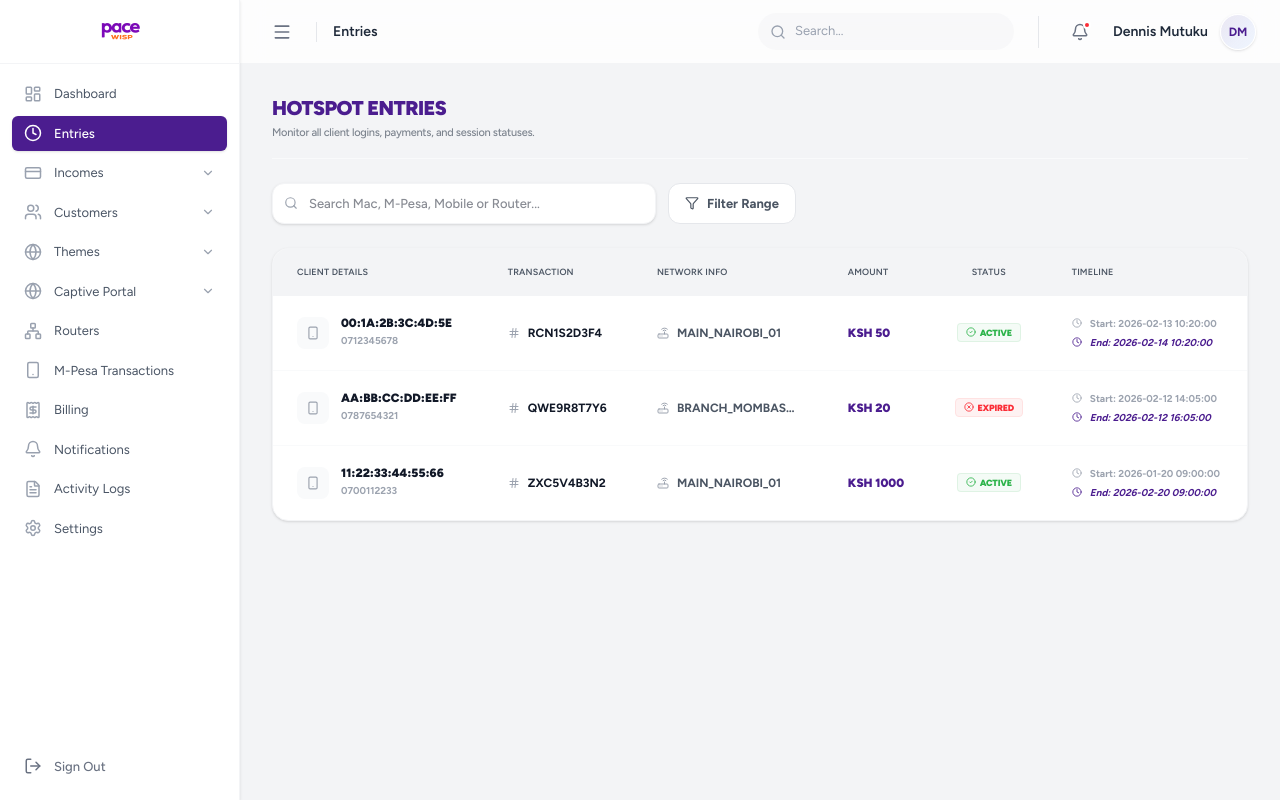
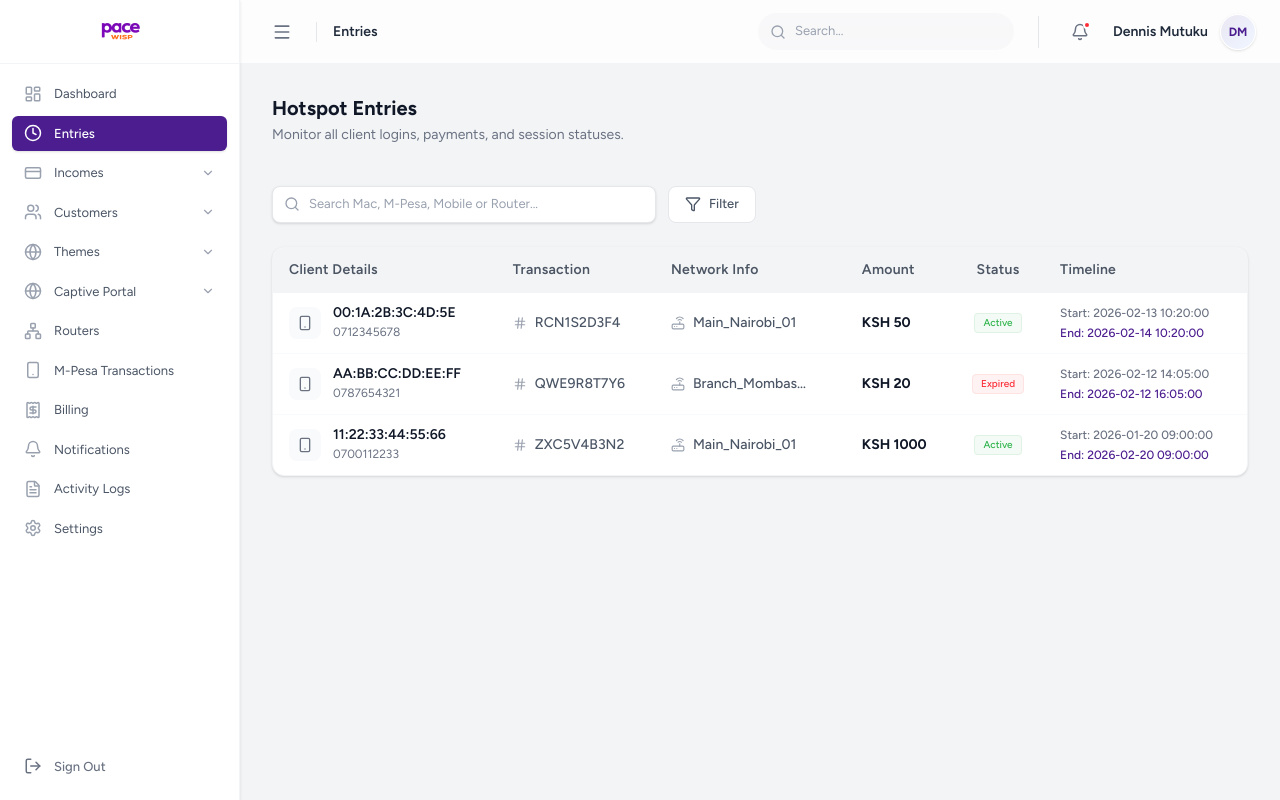
Before and after one commit to dennismutuku2005/pacewebsite, a Next.js app in the folder isphotspotportal/: page /dashboard/entries in a window 1280 px wide. Built offline with nearby package versions, Linux system fonts and the light colour scheme.

Commit message:
Auto-update: page.js

```diff
--- a/isphotspotportal/src/app/dashboard/entries/page.js
+++ b/isphotspotportal/src/app/dashboard/entries/page.js
@@ -1,8 +1,7 @@
 "use client"
 
 import React, { useState, useEffect } from 'react'
-import { Search, Filter, Clock, Smartphone, Hash, CreditCard, Router as RouterIcon, CheckCircle2, XCircle } from 'lucide-react'
-import { cn } from '@/lib/utils'
+import { Search, Filter, Clock, Smartphone, Hash, Router as RouterIcon, CheckCircle2, XCircle } from 'lucide-react'
 import { Badge } from '@/components/Badge'
 import { Skeleton } from '@/components/Skeleton'
 
@@ -61,102 +60,99 @@ export default function EntriesPage() {
     )
 
     return (
-        <div className="space-y-6 font-figtree animate-in fade-in duration-700">
+        <div className="space-y-6 font-figtree animate-in fade-in duration-700 max-w-[1600px] mx-auto">
             {/* Page Header */}
-            <div className="flex flex-col sm:flex-row sm:items-end justify-between gap-4 border-b border-gray-50 pb-4">
+            <div className="flex flex-col sm:flex-row sm:items-end justify-between gap-4 border-b border-gray-100 pb-4">
                 <div>
-                    <h1 className="text-[20px] font-black text-pace-purple leading-tight tracking-tight uppercase">Hotspot Entries</h1>
-                    <p className="text-[11px] text-admin-label mt-1 font-medium tracking-tight opacity-70">Monitor all client logins, payments, and session statuses.</p>
+                    <h1 className="text-xl font-bold text-gray-900 leading-tight">Hotspot Entries</h1>
+                    <p className="text-sm text-gray-500 mt-1">Monitor all client logins, payments, and session statuses.</p>
                 </div>
             </div>
 
             {/* Control Bar */}
             <div className="flex flex-col md:flex-row items-center gap-3">
                 <div className="relative w-full md:w-96">
-                    <Search className="absolute left-3 top-1/2 -translate-y-1/2 text-admin-dim" size={14} />
+                    <Search className="absolute left-3 top-1/2 -translate-y-1/2 text-gray-400" size={16} />
                     <input
                         type="text"
                         placeholder="Search Mac, M-Pesa, Mobile or Router..."
                         value={searchTerm}
                         onChange={(e) => setSearchTerm(e.target.value)}
-                        className="w-full pl-9 pr-3 py-2.5 rounded-xl border border-gray-100 bg-white focus:ring-1 focus:ring-pace-purple/10 focus:border-pace-purple outline-none text-[12px] font-medium text-admin-value shadow-sm transition-all"
+                        className="w-full pl-9 pr-3 py-2 rounded-lg border border-gray-200 bg-white focus:ring-1 focus:ring-pace-purple focus:border-pace-purple outline-none text-sm text-gray-700 placeholder:text-gray-400 shadow-sm transition-all"
                     />
                 </div>
-                <button className="flex items-center gap-2 px-4 py-2.5 border border-gray-200 text-admin-label rounded-xl hover:border-pace-purple hover:text-pace-purple transition-all bg-white text-[11px] font-bold">
-                    <Filter size={14} /> Filter Range
+                <button className="flex items-center gap-2 px-4 py-2 border border-gray-200 text-gray-600 rounded-lg hover:bg-gray-50 transition-all bg-white text-sm font-medium">
+                    <Filter size={16} /> Filter
                 </button>
             </div>
 
             {/* Table */}
-            <div className="bg-white border border-gray-100 rounded-2xl overflow-hidden shadow-sm">
+            <div className="bg-white border border-gray-100 rounded-xl shadow-sm overflow-hidden">
                 <div className="overflow-x-auto">
-                    <table className="w-full text-left text-[12px] whitespace-nowrap border-collapse">
+                    <table className="w-full text-left text-sm whitespace-nowrap">
                         <thead>
-                            <tr className="bg-gray-50/50 border-b border-gray-100 font-bold text-admin-dim uppercase tracking-widest text-[9px]">
-                                <th className="px-6 py-4">Client Details</th>
-                                <th className="px-6 py-4">Transaction</th>
-                                <th className="px-6 py-4">Network Info</th>
-                                <th className="px-6 py-4">Amount</th>
-                                <th className="px-6 py-4 text-center">Status</th>
-                                <th className="px-6 py-4">Timeline</th>
+                            <tr className="bg-gray-50 border-b border-gray-100 text-gray-500 font-medium">
+                                <th className="px-4 py-3 font-semibold">Client Details</th>
+                                <th className="px-4 py-3 font-semibold">Transaction</th>
+                                <th className="px-4 py-3 font-semibold">Network Info</th>
+                                <th className="px-4 py-3 font-semibold">Amount</th>
+                                <th className="px-4 py-3 font-semibold text-center">Status</th>
+                                <th className="px-4 py-3 font-semibold">Timeline</th>
                             </tr>
                         </thead>
                         <tbody className="divide-y divide-gray-50">
                             {isLoading ? (
                                 [...Array(5)].map((_, i) => (
                                     <tr key={i}>
-                                        <td className="px-6 py-5"><Skeleton className="h-4 w-32" /></td>
-                                        <td className="px-6 py-5"><Skeleton className="h-4 w-24" /></td>
-                                        <td className="px-6 py-5"><Skeleton className="h-4 w-28" /></td>
-                                        <td className="px-6 py-5"><Skeleton className="h-4 w-12" /></td>
-                                        <td className="px-6 py-5"><Skeleton className="h-4 w-16 mx-auto" /></td>
-                                        <td className="px-6 py-5"><Skeleton className="h-4 w-32" /></td>
+                                        <td className="px-4 py-3"><Skeleton className="h-4 w-32" /></td>
+                                        <td className="px-4 py-3"><Skeleton className="h-4 w-24" /></td>
+                                        <td className="px-4 py-3"><Skeleton className="h-4 w-28" /></td>
+                                        <td className="px-4 py-3"><Skeleton className="h-4 w-12" /></td>
+                                        <td className="px-4 py-3"><Skeleton className="h-4 w-16 mx-auto" /></td>
+                                        <td className="px-4 py-3"><Skeleton className="h-4 w-32" /></td>
                                     </tr>
                                 ))
                             ) : (
                                 filteredEntries.map((entry) => (
-                                    <tr key={entry.id} className="hover:bg-gray-50/30 transition-colors group">
-                                        <td className="px-6 py-5">
+                                    <tr key={entry.id} className="hover:bg-gray-50 transition-colors group">
+                                        <td className="px-4 py-3">
                                             <div className="flex items-center gap-3">
-                                                <div className="w-8 h-8 rounded-lg bg-gray-50 flex items-center justify-center text-admin-dim group-hover:bg-pace-purple/5 group-hover:text-pace-purple transition-colors">
-                                                    <Smartphone size={14} />
+                                                <div className="w-8 h-8 rounded-lg bg-gray-50 flex items-center justify-center text-gray-500 group-hover:text-pace-purple transition-colors">
+                                                    <Smartphone size={16} />
                                                 </div>
                                                 <div>
-                                                    <p className="font-black text-admin-value leading-none uppercase">{entry.mac}</p>
-                                                    <p className="text-[10px] text-admin-dim font-bold mt-1">{entry.mobile}</p>
+                                                    <p className="font-semibold text-gray-900 leading-none">{entry.mac}</p>
+                                                    <p className="text-xs text-gray-500 mt-1">{entry.mobile}</p>
                                                 </div>
                                             </div>
                                         </td>
-                                        <td className="px-6 py-5">
-                                            <div className="flex items-center gap-2">
-                                                <Hash size={12} className="text-admin-dim" />
-                                                <span className="font-bold text-admin-value uppercase">{entry.mpesaCode}</span>
+                                        <td className="px-4 py-3">
+                                            <div className="flex items-center gap-2 text-gray-600">
+                                                <Hash size={14} className="text-gray-400" />
+                                                <span className="font-medium">{entry.mpesaCode}</span>
                                             </div>
                                         </td>
-                                        <td className="px-6 py-5">
-                                            <div className="flex items-center gap-2">
-                                                <RouterIcon size={12} className="text-admin-dim" />
-                                                <span className="font-bold text-admin-label truncate max-w-[120px] uppercase">{entry.router}</span>
+                                        <td className="px-4 py-3">
+                                            <div className="flex items-center gap-2 text-gray-600">
+                                                <RouterIcon size={14} className="text-gray-400" />
+                                                <span className="font-medium truncate max-w-[120px]">{entry.router}</span>
                                             </div>
                                         </td>
-                                        <td className="px-6 py-5">
-                                            <span className="font-black text-pace-purple">KSH {entry.amount}</span>
+                                        <td className="px-4 py-3">
+                                            <span className="font-bold text-gray-900">KSH {entry.amount}</span>
                                         </td>
-                                        <td className="px-6 py-5 text-center">
-                                            <Badge variant={entry.status === 'Active' ? 'success' : 'error'} className="text-[9px] font-black tracking-tight">
-                                                {entry.status === 'Active' ? <CheckCircle2 size={10} className="mr-1" /> : <XCircle size={10} className="mr-1" />}
-                                                {entry.status.toUpperCase()}
+                                        <td className="px-4 py-3 text-center">
+                                            <Badge variant={entry.status === 'Active' ? 'success' : 'error'} className="text-[10px] px-2 py-0.5 font-medium">
+                                                {entry.status}
                                             </Badge>
                                         </td>
-                                        <td className="px-6 py-5">
+                                        <td className="px-4 py-3">
                                             <div className="space-y-1">
-                                                <div className="flex items-center gap-2 text-admin-dim">
-                                                    <Clock size={10} />
-                                                    <span className="text-[10px] font-bold">Start: {entry.createTime}</span>
+                                                <div className="flex items-center gap-2 text-gray-500 text-xs">
+                                                    <span className="font-medium">Start: {entry.createTime}</span>
                                                 </div>
-                                                <div className="flex items-center gap-2 text-pace-purple">
-                                                    <Clock size={10} />
-                                                    <span className="text-[10px] font-bold italic">End: {entry.expireTime}</span>
+                                                <div className="flex items-center gap-2 text-pace-purple text-xs">
+                                                    <span className="font-medium">End: {entry.expireTime}</span>
                                                 </div>
                                             </div>
                                         </td>
```
